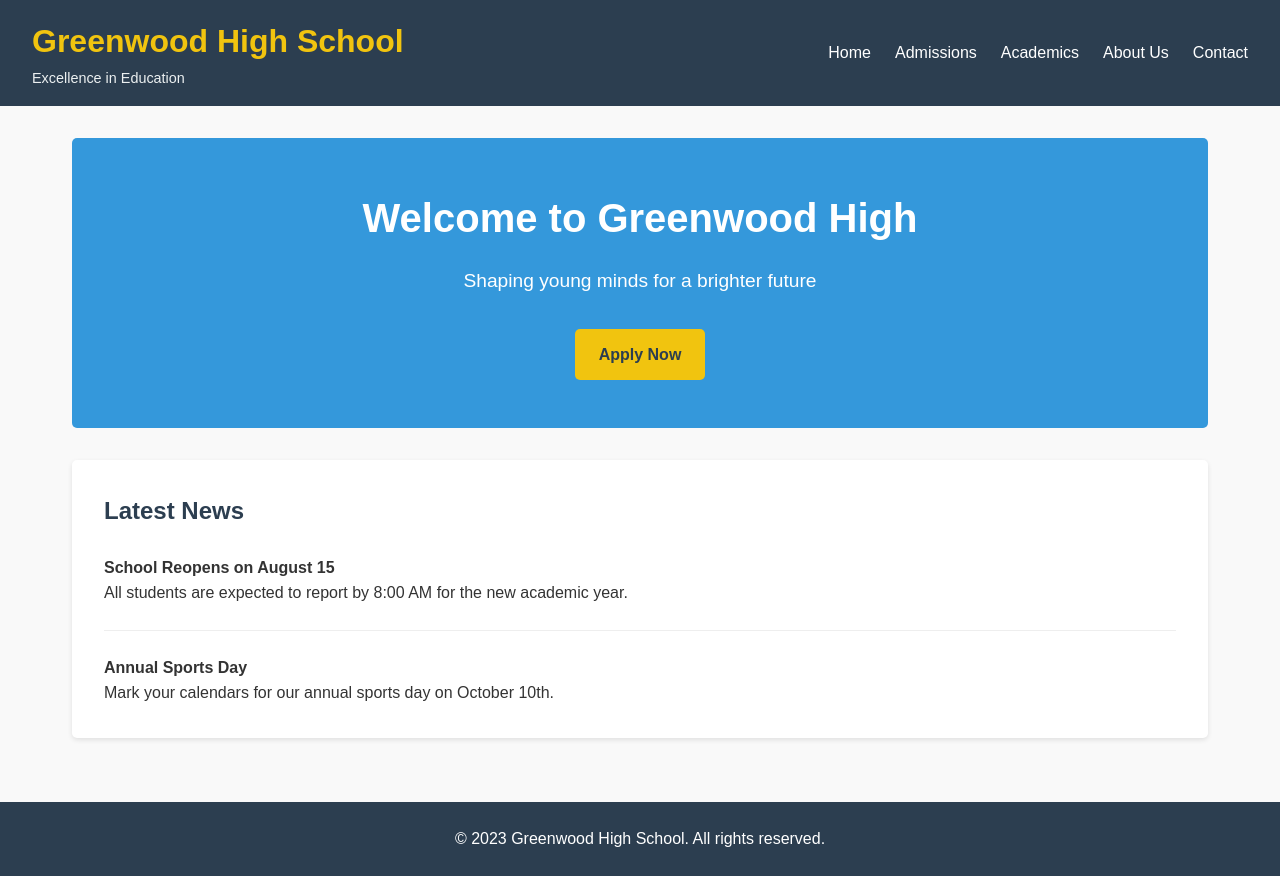
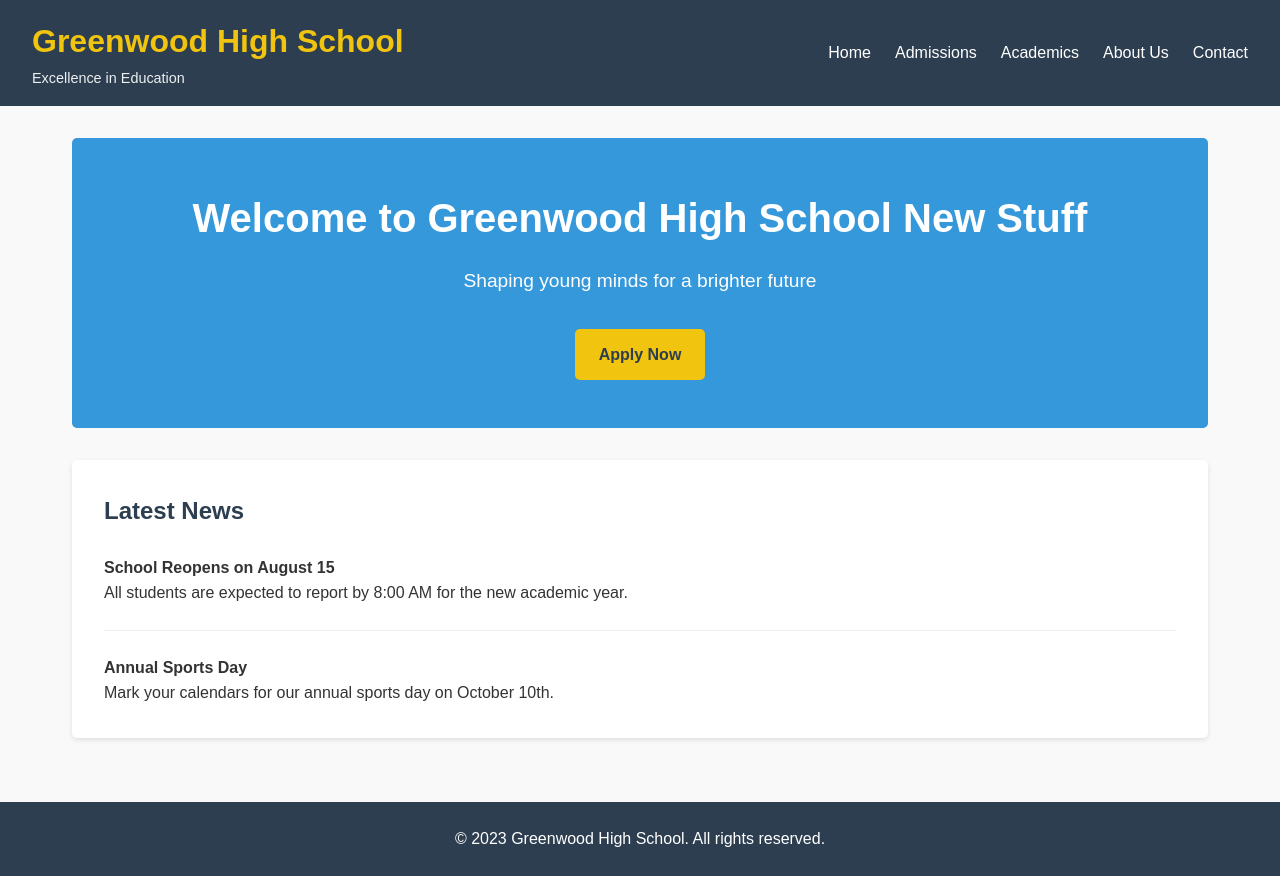
Before and after one commit to jaywhenimsad/978, a plain HTML site: page index.html in a window 1280 px wide. Drawn offline with Linux system fonts and the light colour scheme.

Commit message:
modified header to convent and stuff

```diff
--- a/index.html
+++ b/index.html
@@ -25,7 +25,7 @@
 
     <main>
         <section class="hero">
-            <h2>Welcome to Greenwood High</h2>
+            <h2>Welcome to Greenwood High School New Stuff</h2>
             <p>Shaping young minds for a brighter future</p>
             <a href="addmission.html" class="btn">Apply Now</a>
         </section>
```
